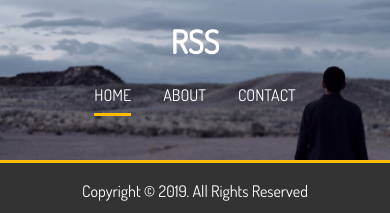
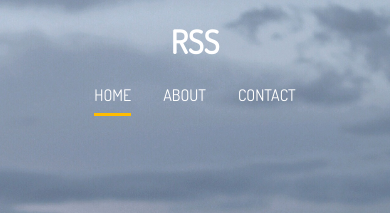
Before and after one commit to rserranosmith/portfolio_website, a website: page dist/index.html in a window 390 px wide. Shown: the top 213 px of the page. Drawn offline with Linux system fonts and the light colour scheme.

Commit message:
Changed homescreen

```diff
--- a/scss/_media.scss
+++ b/scss/_media.scss
@@ -22,9 +22,9 @@
 
   #header {
     &-home {
-      height: 10rem;
+      height: 50rem;
       border-bottom: 3px solid $main-color;
-      background-position: 20% 30%;
+      background-position: 90% 20%;
 
       .header-content {
         display: none;
```
Also changed, not shown: dist/css/main.css.
